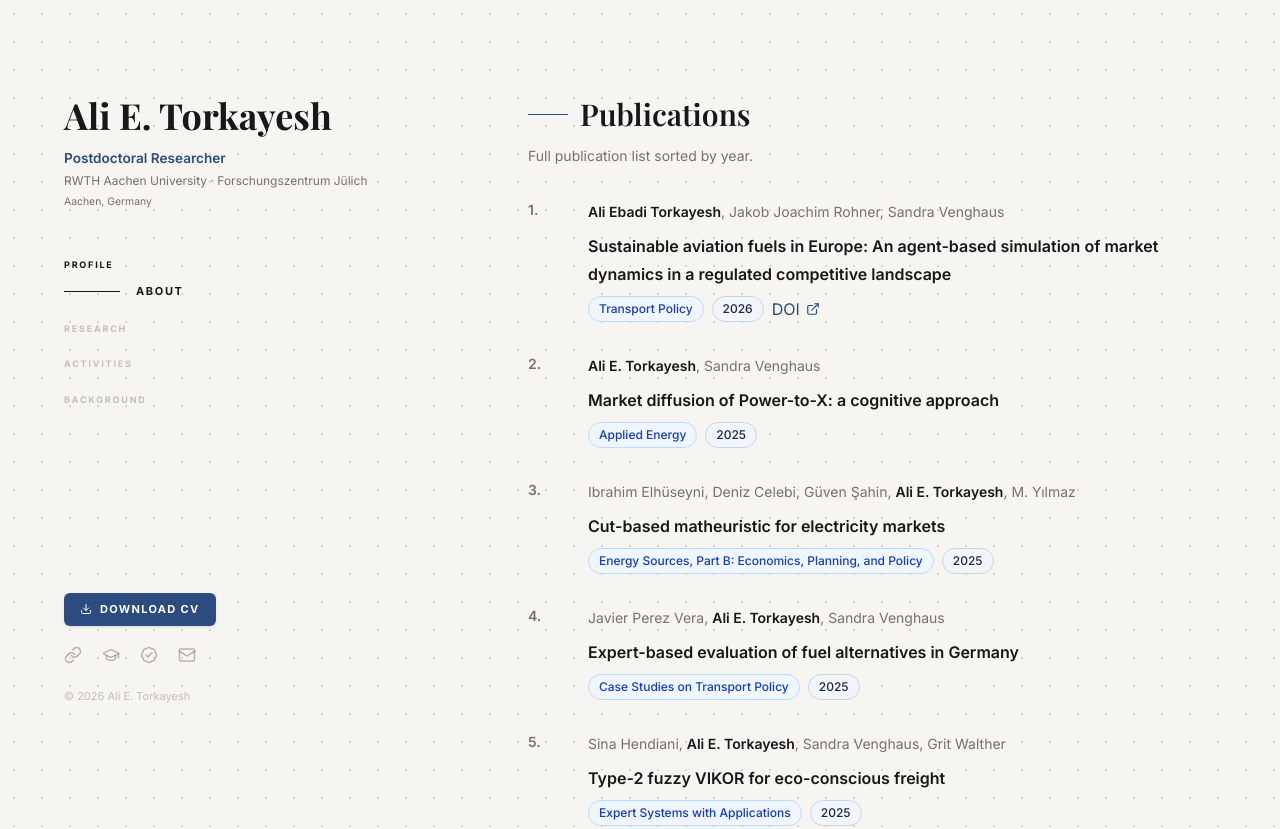
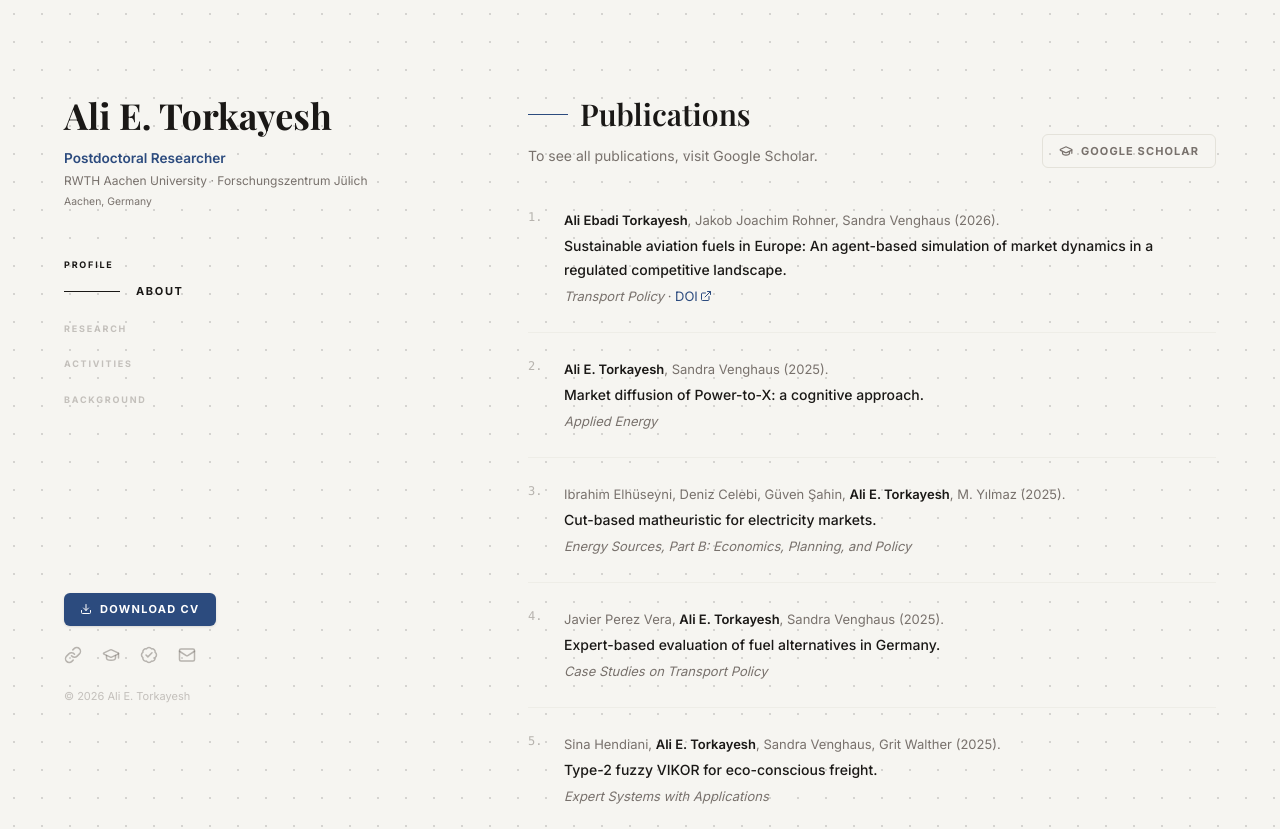
Before and after one commit to atorkayesh/atorkayesh.github.io, a Next.js app: page /publications in a window 1280 px wide. Shown: the top 829 px of the page. Built offline with nearby package versions, Linux system fonts and the light colour scheme; no server answers; a web font is replaced by a local one.

Commit message:
feat: academic-style publications UI with Google Scholar link

```diff
--- a/src/app/publications/page.tsx
+++ b/src/app/publications/page.tsx
@@ -1,4 +1,5 @@
 import type { Metadata } from "next";
+import { GraduationCap } from "lucide-react";
 import { publications } from "@/data/publications";
 import { PageWrapper } from "@/components/layout/PageWrapper";
 import { PublicationEntry } from "@/components/ui/PublicationEntry";
@@ -20,10 +21,21 @@ const sortedPublications = [...publications].sort((a, b) => b.year - a.year);
 export default function PublicationsPage() {
   return (
     <PageWrapper className="px-0 sm:px-0 lg:px-0">
-      <SectionHeading subtitle="Full publication list sorted by year.">
-        Publications
-      </SectionHeading>
-      <div className="mt-8 space-y-8">
+      <div className="flex flex-col gap-6 sm:flex-row sm:items-end sm:justify-between">
+        <SectionHeading subtitle="To see all publications, visit Google Scholar.">
+          Publications
+        </SectionHeading>
+        <a
+          href="https://scholar.google.com/citations?user=-eICcigAAAAJ&hl=en"
+          target="_blank"
+          rel="noopener noreferrer"
+          className="inline-flex shrink-0 items-center gap-2 rounded-md border border-border px-4 py-2 text-[11px] font-bold uppercase tracking-[0.1em] text-muted transition-colors hover:border-foreground hover:text-foreground"
+        >
+          <GraduationCap className="size-3.5" aria-hidden="true" />
+          Google Scholar
+        </a>
+      </div>
+      <div className="mt-10 space-y-6">
         {sortedPublications.map((publication, index) => (
           <PublicationEntry
             index={index + 1}
--- a/src/components/layout/Sidebar.tsx
+++ b/src/components/layout/Sidebar.tsx
@@ -1,6 +1,7 @@
 "use client";
 
 import { useEffect, useState } from "react";
+import NextLink from "next/link";
 import { BadgeCheck, Download, GraduationCap, Link, Mail } from "lucide-react";
 import { person } from "@/data/person";
 import { cn } from "@/lib/utils";
@@ -93,9 +94,9 @@ export function Sidebar() {
       <div>
         {/* Identity */}
         <h1 className="whitespace-nowrap font-serif text-3xl font-bold leading-[1.1] lg:text-4xl">
-          <a href="/" className="text-foreground transition-colors hover:text-accent">
+          <NextLink href="/" className="text-foreground transition-colors hover:text-accent">
             {person.name}
-          </a>
+          </NextLink>
         </h1>
         <p className="mt-3 text-[0.85rem] font-semibold text-accent">
           {person.title}
--- a/src/components/sections/PublicationsPreviewSection.tsx
+++ b/src/components/sections/PublicationsPreviewSection.tsx
@@ -21,7 +21,7 @@ export function PublicationsPreviewSection() {
           View All 22 Publications <span aria-hidden="true">→</span>
         </Link>
       </div>
-      <div className="mt-8 space-y-8">
+      <div className="mt-8 space-y-6">
         {previewPublications.map((publication, index) => (
           <PublicationEntry
             index={index + 1}
--- a/src/components/ui/PublicationEntry.tsx
+++ b/src/components/ui/PublicationEntry.tsx
@@ -1,6 +1,5 @@
 import type { Publication } from "@/types/publication";
-import { Badge } from "./Badge";
-import { ExternalLink } from "./ExternalLink";
+import { ExternalLink as ExternalLinkIcon } from "lucide-react";
 
 type PublicationEntryProps = {
   highlightName?: string;
@@ -8,40 +7,72 @@ type PublicationEntryProps = {
   publication: Publication;
 };
 
-function isHighlightedAuthor(author: string, highlightName: string) {
-  const normalizedAuthor = author.toLowerCase();
-  const normalizedName = highlightName.toLowerCase();
-
-  return normalizedAuthor.includes(normalizedName) || normalizedAuthor.includes("torkayesh");
+function isHighlightedAuthor(author: string) {
+  return author.toLowerCase().includes("torkayesh");
 }
 
 export function PublicationEntry({
-  highlightName = "Ali",
   index,
   publication,
 }: PublicationEntryProps) {
   return (
-    <article className="grid gap-3 sm:grid-cols-[3rem_1fr]">
-      <div className="text-sm font-semibold text-muted">{index}.</div>
-      <div className="min-w-0 space-y-2">
-        <p className="text-sm leading-6 text-muted">
-          {publication.authors.map((author, authorIndex) => (
+    <article className="relative pl-9 border-b border-border/40 pb-6 last:border-0 last:pb-0">
+      <span className="absolute left-0 top-0 text-xs font-mono text-muted/50 pt-px select-none">
+        {index}.
+      </span>
+      <div>
+        {/* Authors */}
+        <p className="text-[0.8125rem] leading-6 text-muted">
+          {publication.authors.map((author, i) => (
             <span key={`${publication.id}-${author}`}>
-              {authorIndex > 0 ? ", " : null}
-              {isHighlightedAuthor(author, highlightName) ? (
+              {i > 0 && <span className="select-none">, </span>}
+              {isHighlightedAuthor(author) ? (
                 <strong className="font-semibold text-foreground">{author}</strong>
               ) : (
                 author
               )}
             </span>
-          ))}
+          ))}{" "}
+          ({publication.year}).
         </p>
-        <h3 className="text-base font-semibold leading-7 text-foreground">{publication.title}</h3>
-        <div className="flex flex-wrap items-center gap-2">
-          <Badge variant="journal">{publication.journal}</Badge>
-          <Badge variant="year">{publication.year}</Badge>
-          {publication.doi ? <ExternalLink href={publication.doi}>DOI</ExternalLink> : null}
-        </div>
+
+        {/* Title */}
+        <p className="mt-0.5 text-sm font-medium leading-6 text-foreground">
+          {publication.title}.
+        </p>
+
+        {/* Journal + DOI */}
+        <p className="mt-0.5 text-[0.8125rem] leading-6 text-muted">
+          <em>{publication.journal}</em>
+          {publication.doi && (
+            <>
+              {" · "}
+              <a
+                href={publication.doi}
+                target="_blank"
+                rel="noopener noreferrer"
+                className="not-italic inline-flex items-center gap-0.5 text-accent hover:underline underline-offset-2"
+              >
+                DOI
+                <ExternalLinkIcon className="size-3" aria-hidden="true" />
+              </a>
+            </>
+          )}
+          {!publication.doi && publication.url && (
+            <>
+              {" · "}
+              <a
+                href={publication.url}
+                target="_blank"
+                rel="noopener noreferrer"
+                className="not-italic inline-flex items-center gap-0.5 text-accent hover:underline underline-offset-2"
+              >
+                Link
+                <ExternalLinkIcon className="size-3" aria-hidden="true" />
+              </a>
+            </>
+          )}
+        </p>
       </div>
     </article>
   );
```
